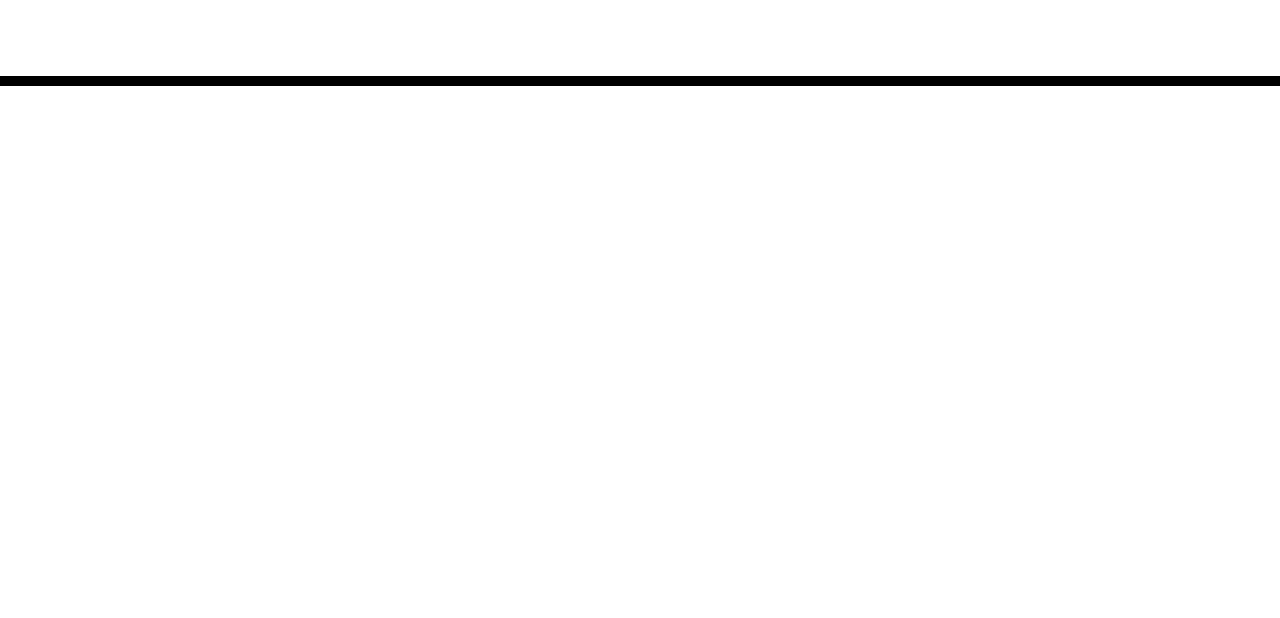
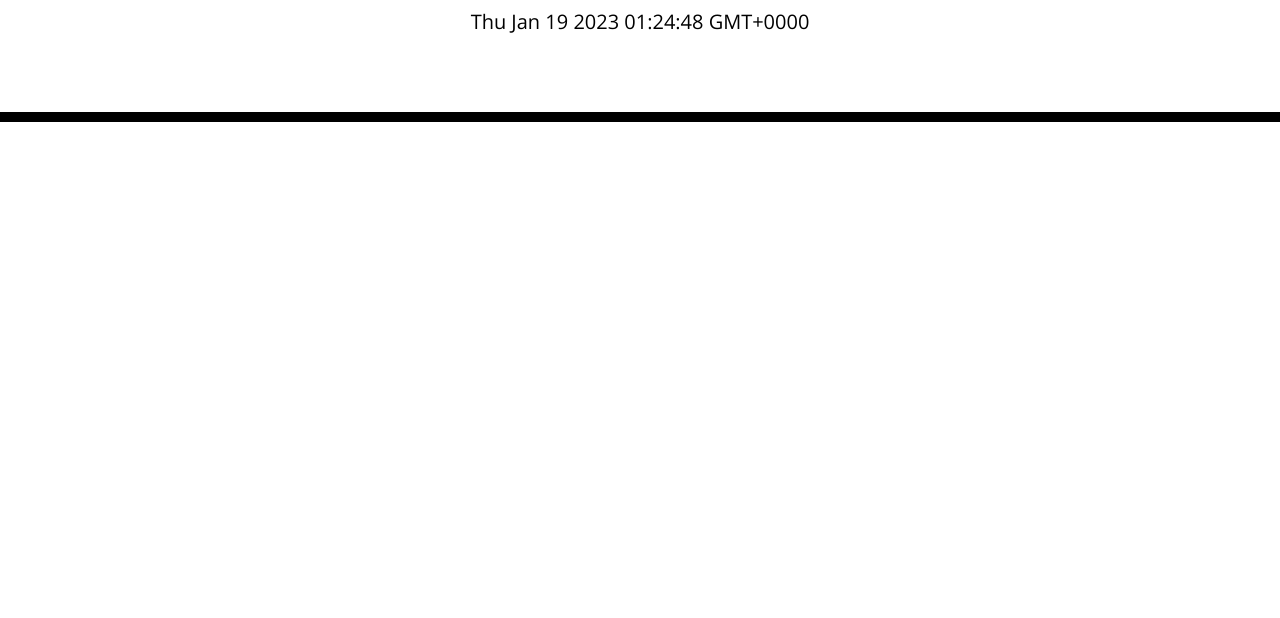
Before and after one commit to Sophie-Senge/daily_cal_challenge, a plain HTML site: page index.html in a window 1280 px wide. Shown: the part 182-800 px from the top of the page. Drawn offline with nearby package versions, Linux system fonts and the light colour scheme.

Commit message:
added date and time to current day ID

```diff
--- /dev/null
+++ b/Assets/script.js
@@ -0,0 +1,17 @@
+
+// * Display the current day at the top of the calender when a user opens the planner.
+
+let dateEl = $("#currentDay");
+dateEl.text(moment());
+
+
+
+// * Present timeblocks for standard business hours when the user scrolls down.
+
+// * Color-code each timeblock based on past, present, and future when the timeblock is viewed.
+
+// * Allow a user to enter an event when they click a timeblock
+
+// * Save the event in local storage when the save button is clicked in that timeblock.
+
+// * Persist events between refreshes of a page
--- a/index.html
+++ b/index.html
@@ -18,7 +18,7 @@
       href="https://fonts.googleapis.com/css?family=Open+Sans&display=swap"
       rel="stylesheet"
     />
-    <link rel="stylesheet" href="style.css" />
+    <link rel="stylesheet" href="./Assets/style.css" />
     <title>Work Day Scheduler</title>
   </head>
 
@@ -32,7 +32,9 @@
       <!-- Timeblocks go here -->
     </div>
 
+
     <script src="https://cdnjs.cloudflare.com/ajax/libs/jquery/3.2.1/jquery.min.js"></script>
     <script src="https://cdnjs.cloudflare.com/ajax/libs/moment.js/2.24.0/moment.min.js"></script>
+    <script src="./Assets/script.js"></script>
   </body>
 </html>
```
Also changed, not shown: Assets/style.css (renamed from style.css), script.js (deleted).
